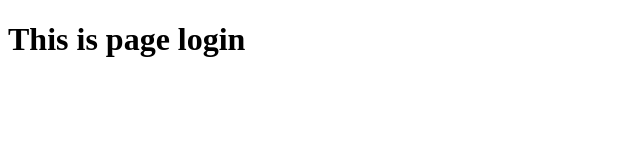
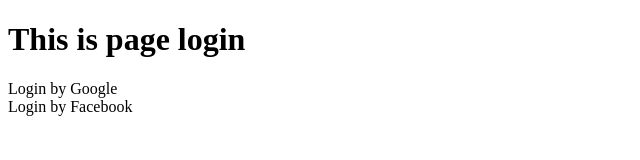
Before and after one commit to leetuandat/khoa-t2-bai13, a plain HTML site: page login.html in a window 1280 px wide. Shown: the whole page, without its empty margins (0-640 px from the left). Drawn offline with Linux system fonts and the light colour scheme.

Commit message:
Update page login

```diff
--- a/login.html
+++ b/login.html
@@ -8,5 +8,7 @@
 </head>
 <body>
   <h1>This is page login</h1>
+  <div>Login by Google</div>
+  <div>Login by Facebook</div>
 </body>
 </html>
```
